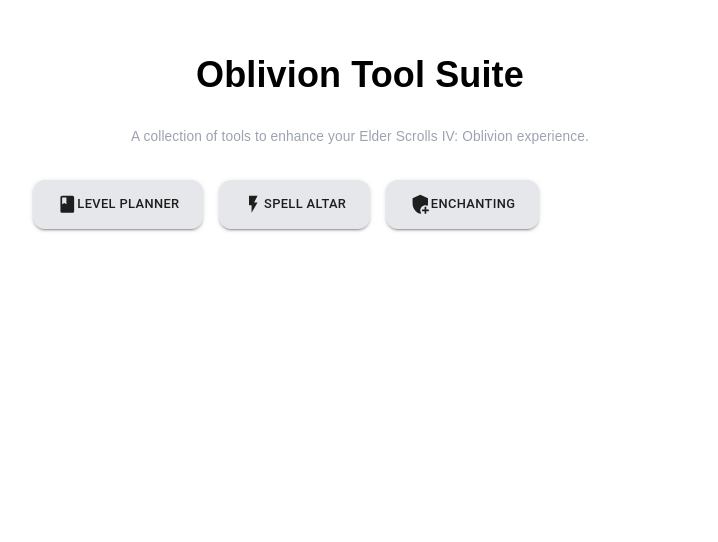
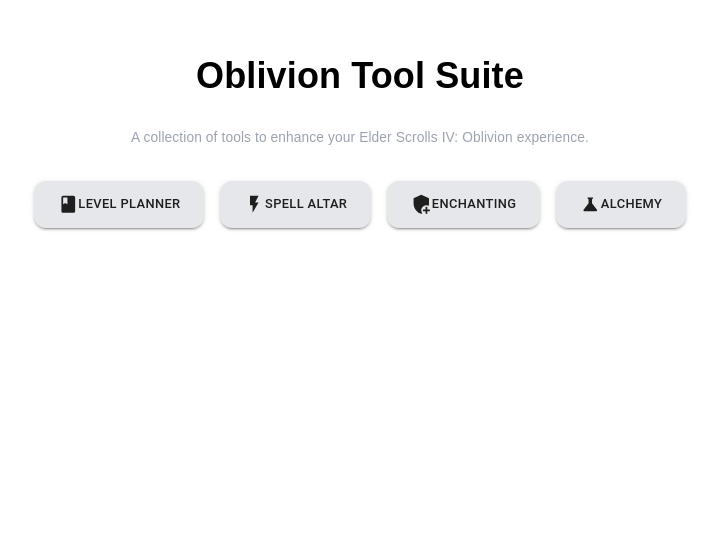
Before and after one commit to ScottMcDermid/oblivion-landing-page, a Next.js app: page / in a window 1280 px wide. Shown: the part 258-800 px from the top of the page, without its empty margins (280-998 px from the left). Built offline with nearby package versions, Linux system fonts and the light colour scheme.

Commit message:
added alchemy

```diff
--- a/src/app/page.tsx
+++ b/src/app/page.tsx
@@ -59,11 +59,11 @@
                 <AddModeratorIcon /> Enchanting
               </Button>
               <Button
-                variant="outlined"
+                variant="contained"
                 color="primary"
                 size="large"
-                disabled
-                className="cursor-not-allowed rounded-xl px-6 py-3 opacity-70"
+                href="https://alchemy.oblivion.tools"
+                className="rounded-xl px-6 py-3"
               >
                 <ScienceIcon /> Alchemy
               </Button>
```
